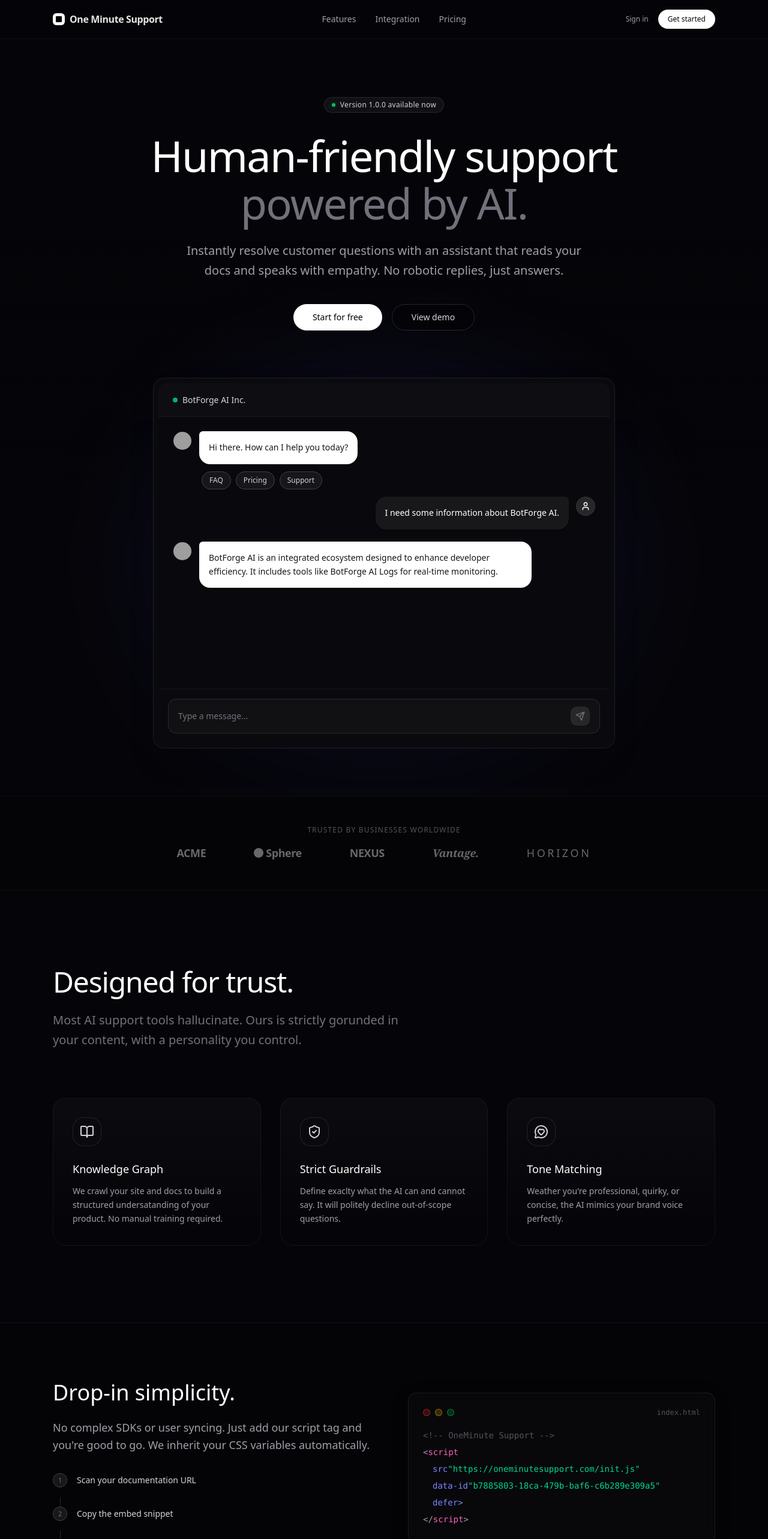
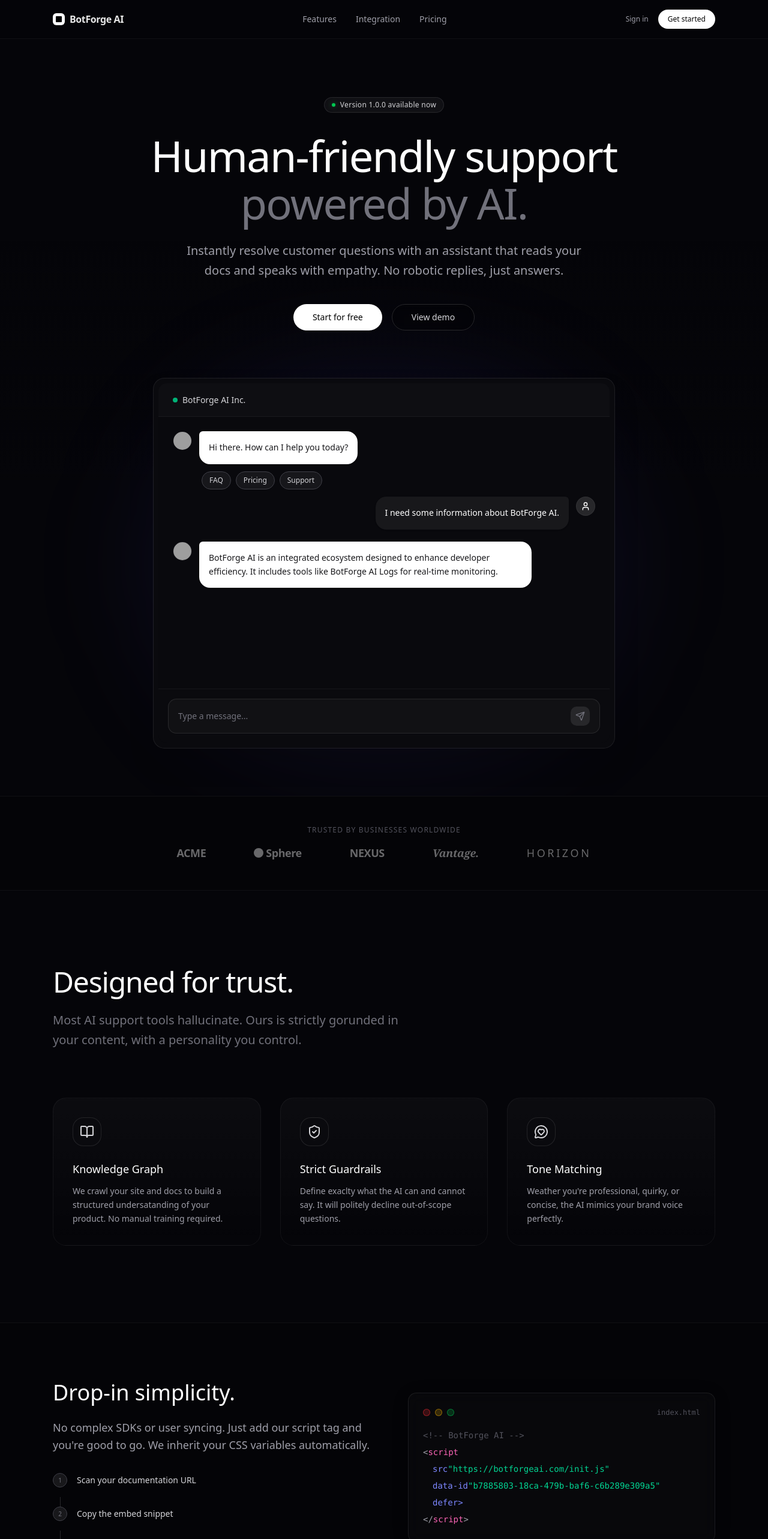
Before and after one commit to Shashank200345/AI-powered-Customer-care-and-chatbot-builder, a Next.js app: page / in a window 1280 px wide. Shown: the top 2566 px of the page at 60% size. Built offline with nearby package versions, Linux system fonts and the light colour scheme; no server answers; grey boxes are pictures that could not be loaded.

Commit message:
minor styling changes

```diff
--- a/components/landing/integration/index.tsx
+++ b/components/landing/integration/index.tsx
@@ -50,14 +50,14 @@ const Integration = () => {
 
                     <div className='font-mono text-xs md:text-sm leading-7 text-zinc-400'>
                         <div className='text-zinc-600'>
-                            &lt;!-- OneMinute Support --&gt;
+                            &lt;!-- BotForge AI --&gt;
                         </div>
                         <div>
                             &lt;<span className='text-pink-400'>script</span>
                         </div>
                         <div className='pl-4'>
                             <span className='text-indigo-400'>src</span>
-                            <span className='text-emerald-400'>&quot;https://oneminutesupport.com/init.js&quot;</span>
+                            <span className='text-emerald-400'>&quot;https://botforgeai.com/init.js&quot;</span>
                         </div>
                         <div className='pl-4'>
                             <span className='text-indigo-400'>data-id</span>
--- a/components/landing/nav/index.tsx
+++ b/components/landing/nav/index.tsx
@@ -15,7 +15,7 @@ const Navbar = async () => {
             <div className='w-5 h-5 bg-white rounded-sm flex items-center justify-center'>
               <div className='w-2.5 h-2.5 bg-black rounded-[1px]'></div>
         </div>
-        <span className='text-base font-semibold tracking-tight text-white/90 font-inter'>One Minute Support</span>
+        <span className='text-base font-semibold tracking-tight text-white/90 font-inter'>BotForge AI</span>
         </Link>
 
         <div className='hidden md:flex items-center gap-8 text-sm font-light text-zinc-400'>
```
